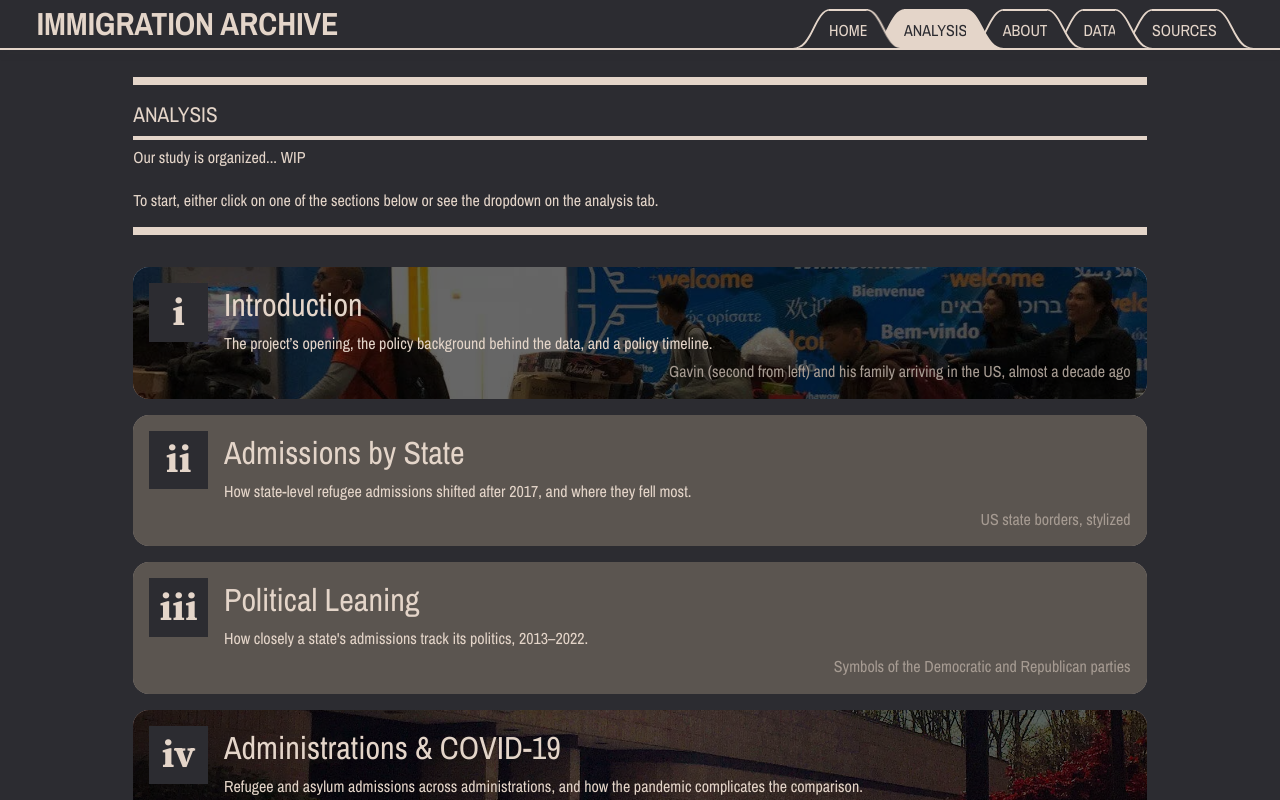
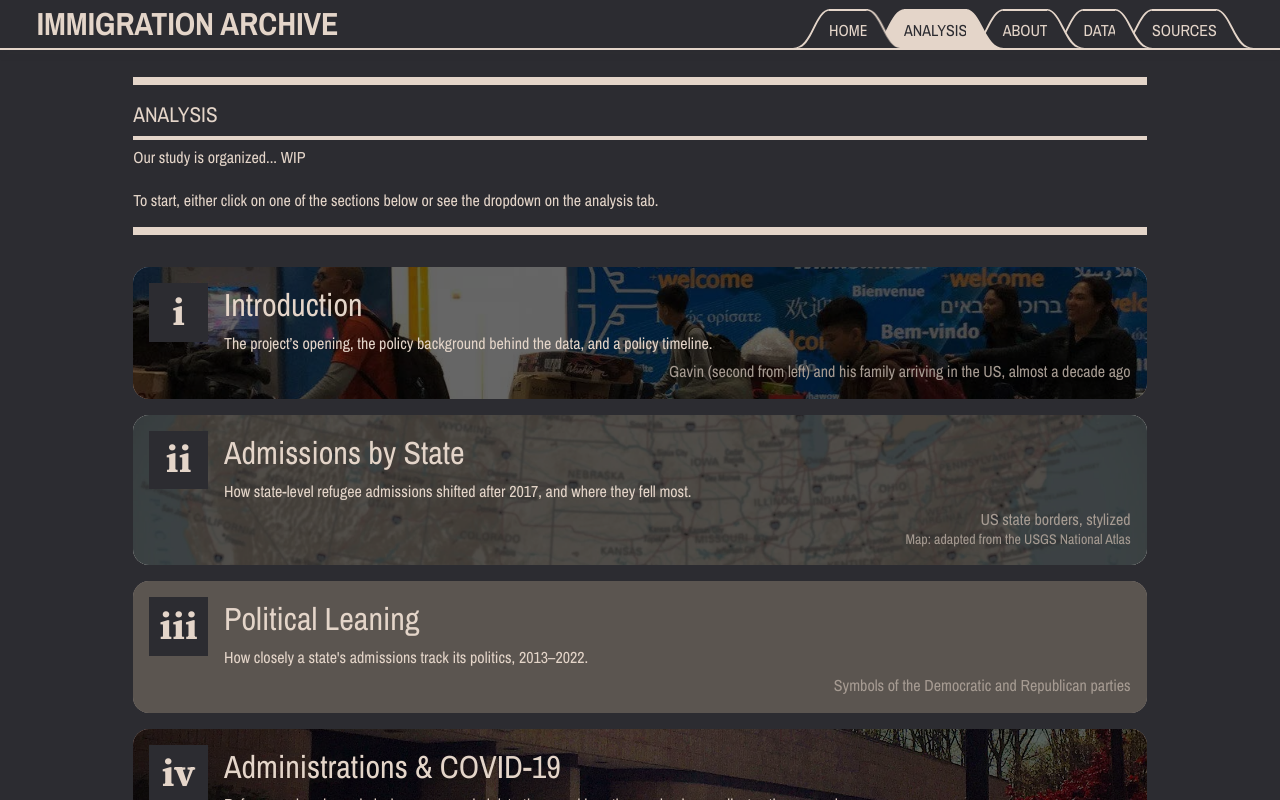
Before and after one commit to Vir1dian/dh-101-final, a React (Vite) app: page /analysis in a window 1280 px wide. Shown: the top 800 px of the page. Built offline with nearby package versions, Linux system fonts and the light colour scheme.

Commit message:
Add the US states map to chapter ii

```diff
--- a/src/content/analysis.ts
+++ b/src/content/analysis.ts
@@ -19,6 +19,7 @@ import administrationsAndCovid from './analysis/04-administrations-and-covid.md?
 import conclusion from './analysis/05-conclusion.md?raw'
 
 import introductionPhoto from '../assets/analysis/chapterblock/gavinimmigration.jpg'
+import admissionsMap from '../assets/analysis/chapterblock/USstatesmap.webp'
 import administrationsPhoto from '../assets/analysis/chapterblock/USCISBaltimoreOffice.webp'
 
 export const chapters: Chapter[] = [
@@ -41,6 +42,8 @@ export const chapters: Chapter[] = [
     title: 'Admissions by State',
     summary: 'How state-level refugee admissions shifted after 2017, and where they fell most.',
     caption: 'US state borders, stylized',
+    // focus: a band through the middle of the country, coast to coast
+    image: { src: admissionsMap, focus: '50% 37%', credit: 'Map: adapted from the USGS National Atlas' },
     sourceDoc: '',
     body: admissionsByState,
     cards: {
```
Also changed, not shown: src/assets/analysis/chapterblock/USstatesmap.webp (added).
